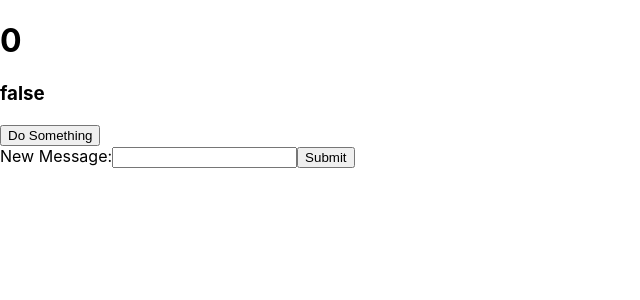
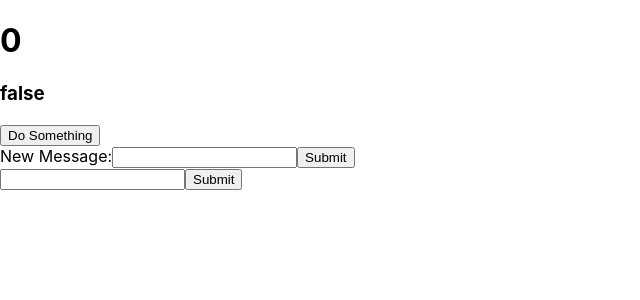
Before and after one commit to tonykieling/react-practice, a React (Create React App) app in the folder stuff/: page / in a window 1280 px wide. Shown: the top 300 px of the page, without its empty margins (0-640 px from the left). Built offline with nearby package versions, Linux system fonts and the light colour scheme.

Commit message:
form is working

```diff
--- a/stuff/src/App.js
+++ b/stuff/src/App.js
@@ -1,23 +1,26 @@
 import React, { Component } from 'react';
+import FormY from './FormY.js';
 
 export default class App extends Component {
 
   state = {
       message: "",
       count: 0,
-      onAndOff: false
+      onAndOff: false,
+      user: "Bob"
     }
 
-    componentDidMount() {
-      console.log("componentDidMount");
-    }
+    // componentDidMount() {
+    //   console.log("componentDidMount");
+    // }
 
-    componentDidUpdate() {
-      console.log("componentDidUpdate");
-    }
+    // componentDidUpdate() {
+    //   console.log("componentDidUpdate");
+    // }
 
-  changeMsg = () => {
-    console.log(this.state.onAndOff + " - " + this.state.count);
+  changeMsg = (e) => {
+    // console.log(this.state.onAndOff + " - " + this.state.count);
+    console.log("e: ", e.target)
     this.setState({
       message: "new message",
       count: this.state.count + 1,
@@ -26,6 +29,7 @@ export default class App extends Component {
   }
 
   handleChange = e => {
+    console.log("e.target.value: ", e.target.value);
     this.setState({
       message: e.target.value
     });
@@ -37,6 +41,14 @@ export default class App extends Component {
       count: prevState.count + 1
     }));
     console.log("handleSubmit " + this.state.count);
+  }
+
+  checkUser = (user) => {
+    if (user.toLowerCase() === this.state.user.toLowerCase())
+      return true;
+
+    return false;
+
   }
 
   render() {
@@ -52,6 +64,8 @@ export default class App extends Component {
           </label>
           <button>Submit</button>
         </form>
+
+        <FormY checkUser={this.checkUser}/>
       </>
     )
   }
--- /dev/null
+++ b/stuff/src/FormY.js
@@ -0,0 +1,41 @@
+import React, { Component } from 'react'
+
+export default class FormY extends Component {
+
+  constructor(props){
+    super(props);
+    this.state = {
+      formText: ""
+    }
+  }
+
+  handleSubmit = e => {
+    e.preventDefault();
+    console.log("inside handleSubmit, user: ", this.state.formText);
+    if (this.props.checkUser(this.state.formText)) {
+      alert('Alright!!')
+      return
+    }
+    alert("NOT OK!")
+  }
+
+  handleChange = e => {
+    // if (e.target.value === 'aa')
+      // console.log("inside handleChange method 'a'", e.target.value);
+    this.setState({
+      formText: e.target.value
+    });
+    console.log("e: ", e.target.value)
+  }
+
+  render() {
+    return (
+      <div>
+          <form onSubmit={this.handleSubmit}>
+            <input type="text" value={this.state.formText} onChange={this.handleChange}/>
+            <button>Submit</button>
+          </form>
+      </div>
+    )
+  }
+}
```
Also changed, not shown: stuff/src/logo.svg (deleted).
